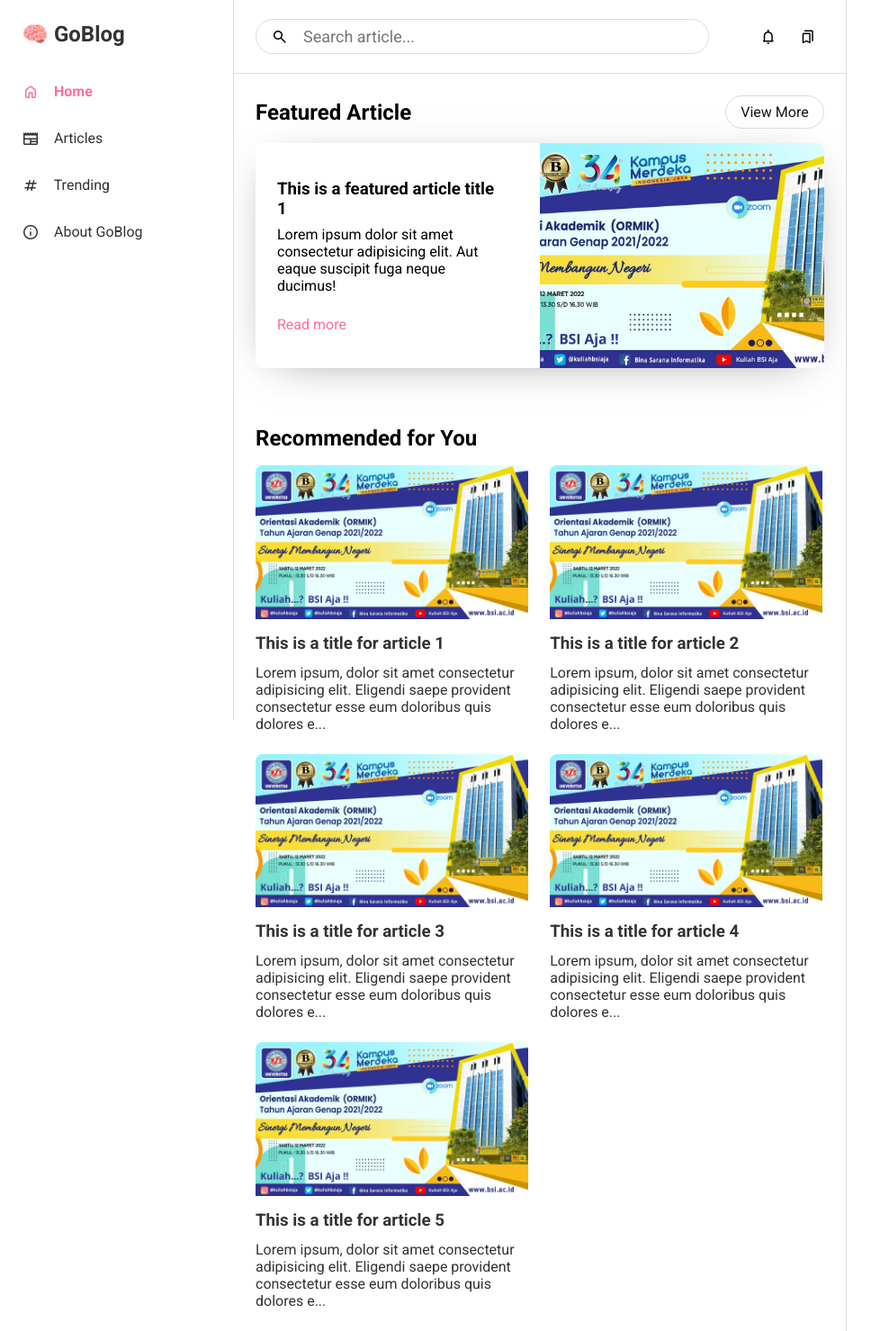
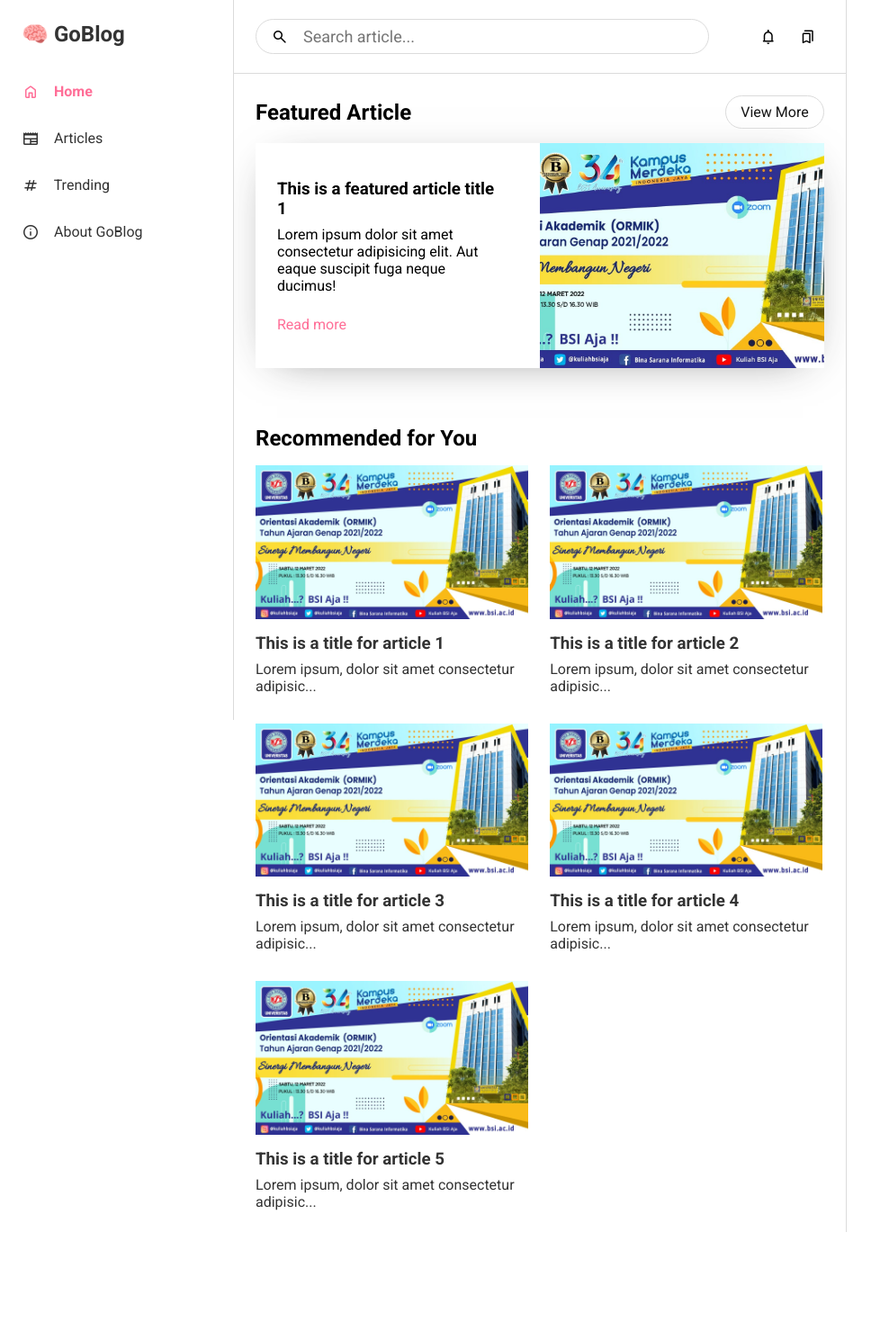
Before and after one commit to wildanGhifari/ubsi-projects, a PHP site: page / in a window 1280 px wide. Shown: the whole page at 90% size, without its empty margins (0-978 px from the left). After the commit the page ends 1369 px from the top, so only its background shows below. Run offline with PHP 8.4, Linux system fonts and the light colour scheme.

Commit message:
Change border-radius

```diff
--- a/UAS-SEM2/script.js
+++ b/UAS-SEM2/script.js
@@ -59,7 +59,7 @@ const createNewsElement = (data) => {
     exploreArticle.href = '#'
     articleContent.classList.add('exp-article-content');
 
-    const truncate = (input) => input.length > 128 ? `${input.substring(0, 128)}...` : input;
+    const truncate = (input) => input.length > 48 ? `${input.substring(0, 48)}...` : input;
 	const cropedHighlights = truncate(data.highlights);
 
     articleImg.src = `${PATH}${data.img}`
--- a/UAS-SEM2/style.css
+++ b/UAS-SEM2/style.css
@@ -141,7 +141,7 @@ main {
     flex-direction: row-reverse;
     align-items: center;
     gap: 16px;
-    border-radius: 8px;
+    /* border-radius: 8px; */
     overflow: hidden;
     box-shadow: 0px 8px 48px -24px rgba(33, 33, 33, 0.64);
     -webkit-box-shadow: 0px 8px 48px -24px rgba(33, 33, 33, 0.64);
@@ -238,12 +238,12 @@ main {
     display: flex;
     flex-direction: row;
     flex-wrap: wrap;
-    gap: 24px;
+    gap: 32px 24px;
 }
 
 .exp-article {
     width: 48%;
-    border-radius: 8px;
+    /* border-radius: 8px; */
     overflow: hidden;
     color: #333;
     text-decoration: none;
@@ -254,7 +254,8 @@ main {
 }
 
 .exp-article-content h3 {
-    margin: 12px 0;
+    margin-top: 12px;
+    margin-bottom: 8px;
 }
 
 .cta-read {
```
